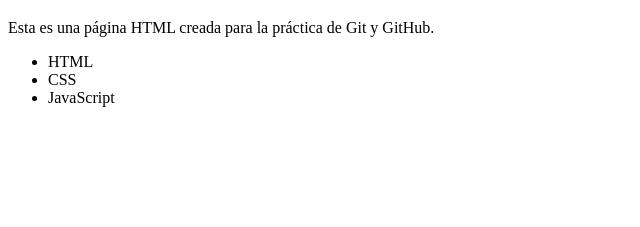
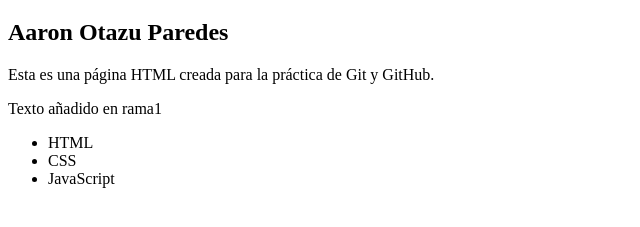
Before and after one commit to aarvvnn02/DAM_AaronOtazuParedes, a plain HTML site: page LenguajeDeMarcas/index.html in a window 1280 px wide. Shown: the part 61-288 px from the top of the page, without its empty margins (0-640 px from the left). Drawn offline with Linux system fonts and the light colour scheme.

Commit message:
Cambios en rama1

```diff
--- a/LenguajeDeMarcas/index.html
+++ b/LenguajeDeMarcas/index.html
@@ -7,9 +7,10 @@
     <body>
 
         <h1>Lenguaje de Marcas</h1>
+        <h2>Aaron Otazu Paredes</h2>
 
         <p>Esta es una página HTML creada para la práctica de Git y GitHub.</p>
-
+        <p>Texto añadido en rama1</p>
         <ul>
             <li>HTML</li>
             <li>CSS</li>
```
Lines whose indentation alone changed are shown as unchanged.
